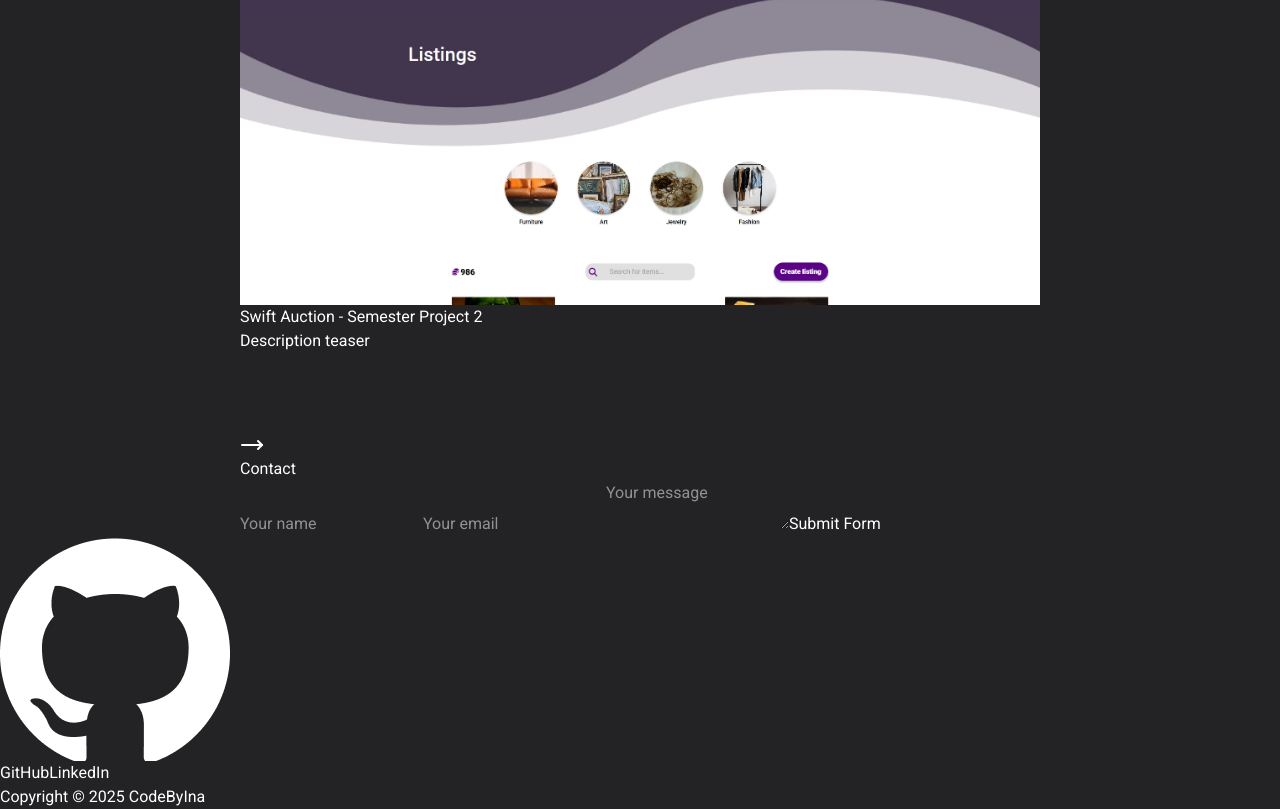
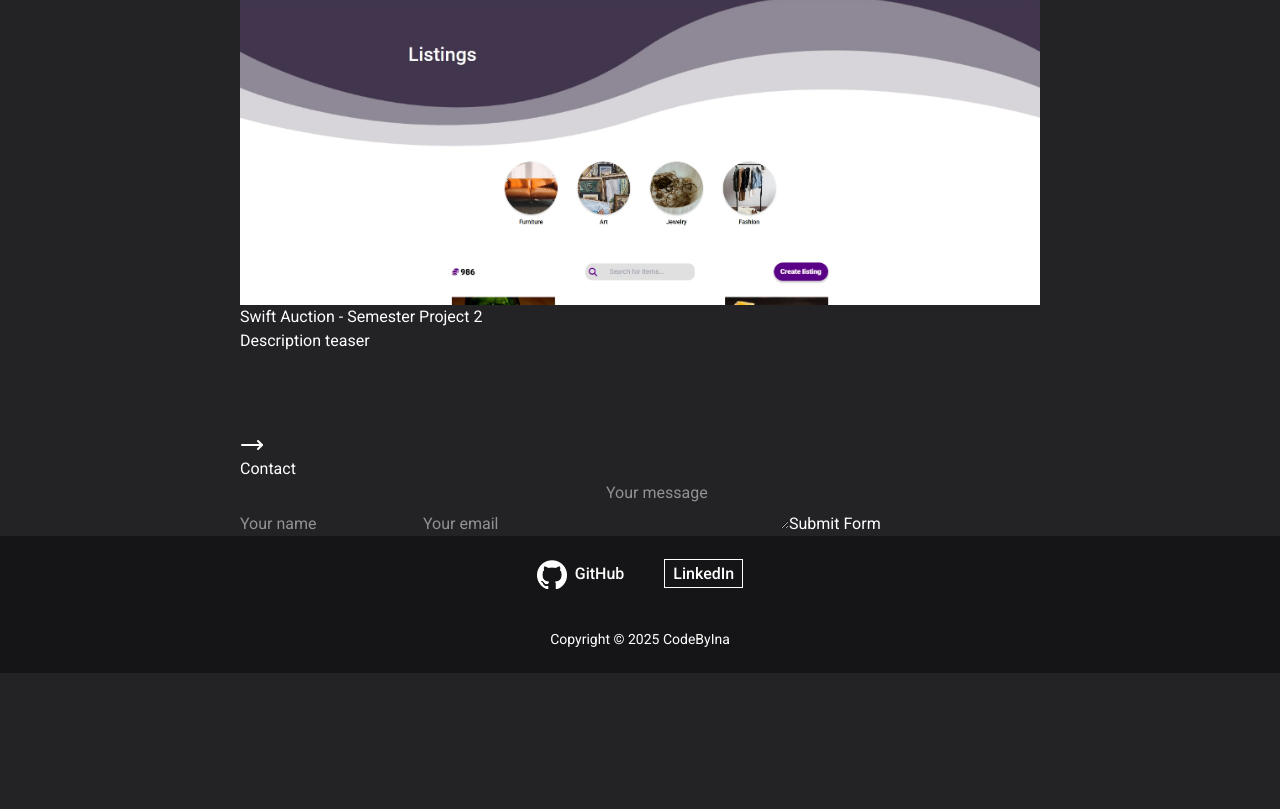
Before and after one commit to Inaelise/portfolio-2, a React (Vite) app: page / in a window 1280 px wide. Shown: the part 1839-2648 px from the top of the page. After the commit the page ends 2512 px from the top, so only its background shows below. Built offline with nearby package versions, Linux system fonts and the light colour scheme.

Commit message:
Adds styling classes

```diff
--- a/src/components/Footer.jsx
+++ b/src/components/Footer.jsx
@@ -1,16 +1,22 @@
 export default function Footer() {
   return (
-    <footer>
-      <div>
-        <a href="https://github.com/Inaelise">
-          <img src="/images/github-mark-white.png" />
-          <span>GitHub</span>
+    <footer className="bg-[#151517] py-6 flex flex-col gap-10 items-center">
+      <div className="flex items-center gap-10">
+        <a
+          href="https://github.com/Inaelise"
+          className="flex items-center gap-2 hover animate"
+        >
+          <img src="/images/github-mark-white.png" className="w-[30px]" />
+          <span className="font-medium">GitHub</span>
         </a>
-        <a href="https://www.linkedin.com/in/ina-elise-flom-b55433311/">
-          <span>LinkedIn</span>
+        <a
+          href="https://www.linkedin.com/in/ina-elise-flom-b55433311/"
+          className="hover animate"
+        >
+          <span className="border-1 px-2 py-1 font-medium">LinkedIn</span>
         </a>
       </div>
-      <p>Copyright © 2025 CodeByIna</p>
+      <p className="text-sm">Copyright © 2025 CodeByIna</p>
     </footer>
   );
 }
```
